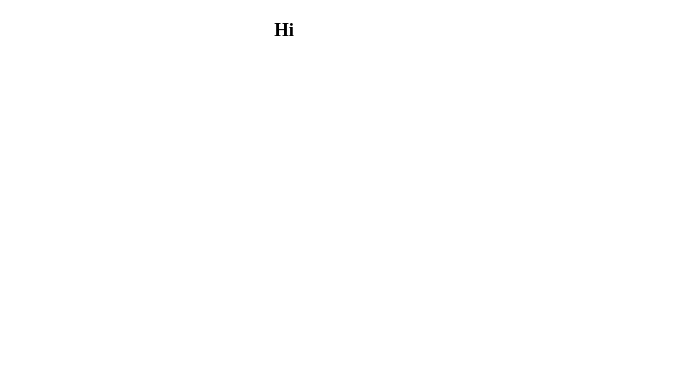
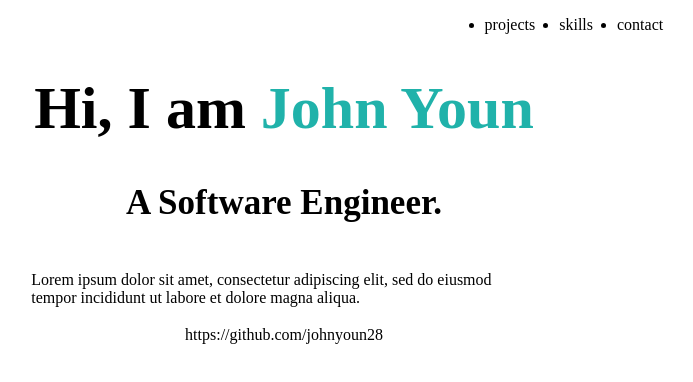
Before and after one commit to johnyoun28/portfolio, a React (Create React App) app: page / in a window 1280 px wide. Shown: the top 382 px of the page, without its empty margins (356-1049 px from the left). Built offline with nearby package versions, Linux system fonts and the light colour scheme.

Commit message:
nav bar and about started

```diff
--- a/package.json
+++ b/package.json
@@ -3,6 +3,8 @@
   "version": "0.1.0",
   "private": true,
   "dependencies": {
+    "@material-ui/core": "^4.12.3",
+    "@material-ui/icons": "^4.11.2",
     "@testing-library/jest-dom": "^5.14.1",
     "@testing-library/react": "^11.2.7",
     "@testing-library/user-event": "^12.8.3",
--- a/src/App.js
+++ b/src/App.js
@@ -1,9 +1,12 @@
 import './App.css';
+import NavBar from './Components/NavBar/NavBar'
+import About from './Components/About/About'
 
 function App() {
   return (
     <div className="App">
-    <h3>Hi</h3>
+    <NavBar />
+    <About />
     </div>
   );
 }
--- /dev/null
+++ b/src/Components/About/About.css
@@ -0,0 +1,23 @@
+.about_description {
+  width: 40%;
+  margin: 0 auto;
+  text-align: start;
+  padding: 1.5%;
+}
+
+.about_role {
+  font-size: 35px;
+}
+
+.about {
+  flex-direction: column;
+  margin-top: 3em;
+}
+
+.about_container h1 {
+  font-size: 60px;
+}
+
+.about_name {
+  color: lightseagreen;
+}
--- /dev/null
+++ b/src/Components/About/About.js
@@ -0,0 +1,28 @@
+import { about } from '../../portfolio'
+import './About.css'
+// import GitHubIcon from '@mui/icons-material/GitHub';
+
+const About = () => {
+    return (
+        <div className="about_container">
+            <h1>
+                Hi, I am <span className="about_name">{about.name}</span>
+            </h1>
+
+            <h2 className="about_role"> A {about.role}.</h2>
+
+            <p className="about_description">
+                {about.description}
+            </p>
+
+            <div className="about_contact">
+                {about.socials.github}
+
+            </div>
+
+        </div>
+
+    )
+}
+
+export default About
--- /dev/null
+++ b/src/Components/NavBar/NavBar.css
@@ -0,0 +1,14 @@
+.nav_list {
+  display: flex;
+  margin-right: 20%;
+  justify-content: flex-end;
+}
+
+.nav_list_item {
+  margin-left: 1.5em;
+}
+
+.nav_list_name {
+  display: flex;
+  justify-content: flex-start;
+}
--- /dev/null
+++ b/src/Components/NavBar/NavBar.js
@@ -0,0 +1,27 @@
+import {useState} from 'react'
+import { projects, skills, contact, header} from '../../portfolio'
+import './NavBar.css'
+
+const NavBar = () => {
+    return (
+        <nav>
+            <ul className="nav_list">
+                <li className="nav_list_item">
+                    <a href='#projects'></a>
+                    projects
+                </li>
+                <li className="nav_list_item">
+                    <a href='#skills'></a>
+                    skills
+                </li>
+                <li className="nav_list_item">
+                    <a href='#contact'></a>
+                    contact
+                </li>
+
+            </ul>
+        </nav>
+    )
+}
+
+export default NavBar
--- /dev/null
+++ b/src/portfolio.js
@@ -0,0 +1,56 @@
+const header = {
+    title: 'JY.',
+}
+
+const about = {
+    name: "John Youn",
+    role: "Software Engineer",
+    description: "Lorem ipsum dolor sit amet, consectetur adipiscing elit, sed do eiusmod tempor incididunt ut labore et dolore magna aliqua.",
+    socials: {
+        resume: "https://google.com",
+        github: 'https://github.com/johnyoun28',
+    }
+}
+
+const projects = [
+    {
+        name: "p1",
+        description: "Lorem ipsum dolor sit amet, consectetur adipiscing elit, sed do eiusmod tempor incididunt ut labore et dolore magna aliqua.",
+        stack: ["HTML", "CSS", "React", "Redux"],
+        github: "github.com/johnyoun28",
+        live: "github.com/johnyoun28"
+    },
+    {
+        name: "p1",
+        description: "Lorem ipsum dolor sit amet, consectetur adipiscing elit, sed do eiusmod tempor incididunt ut labore et dolore magna aliqua.",
+        stack: ["HTML", "CSS", "React", "Redux"],
+        github: "github.com/johnyoun28",
+        live: "github.com/johnyoun28"
+    },
+    {
+        name: "p1",
+        description: "Lorem ipsum dolor sit amet, consectetur adipiscing elit, sed do eiusmod tempor incididunt ut labore et dolore magna aliqua.",
+        stack: ["HTML", "CSS", "React", "Redux"],
+        github: "github.com/johnyoun28",
+        live: "github.com/johnyoun28"
+    },
+]
+
+const skills = [
+    "HTML",
+    "CSS",
+    "JavaScript",
+    "React",
+    "Redux",
+    "Nodejs",
+    "Express",
+    "Python",
+]
+
+const contact = {
+    email: "johnyoun28@gmail.com"
+}
+
+export {
+    header, about, projects, skills, contact
+}
```
Also changed, not shown: 1 other file (tests, documents, lock files or other folders).
